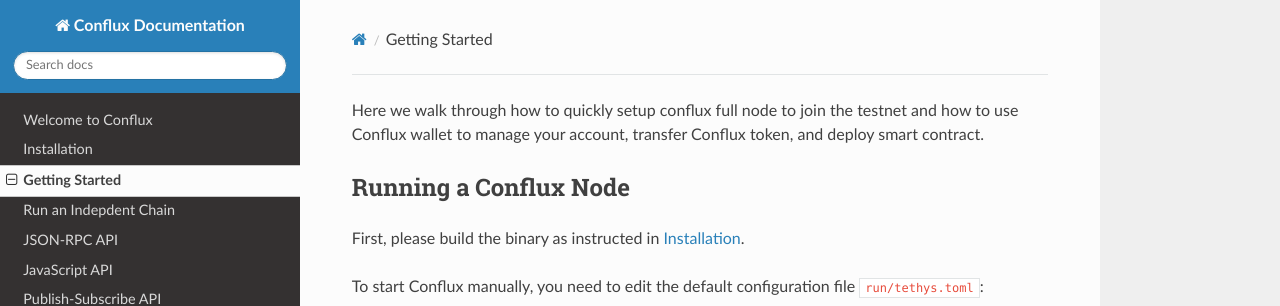
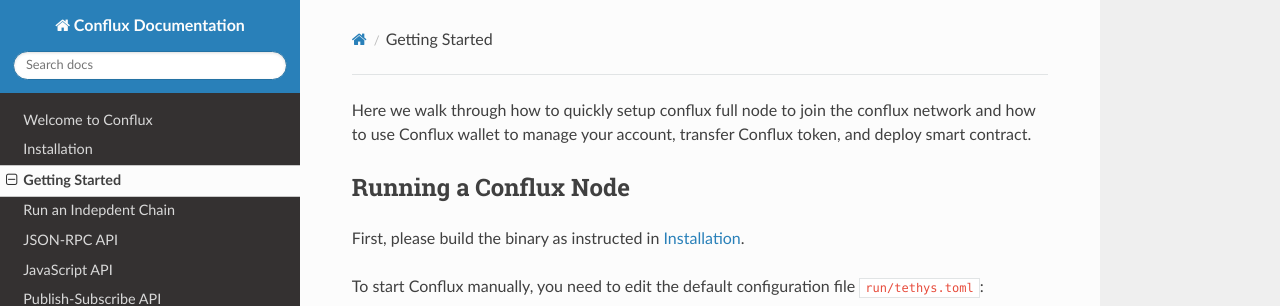
Before and after one commit to Conflux-Chain/conflux-doc, an MkDocs documentation site: the page built from docs/get_started.md, in a window 1280 px wide and 900 px high. Shown: the top 306 px of the window. Built offline with MkDocs 1.6.1, drawn with Linux system fonts in a browser that asks for light colours; nearby versions of some CDN libraries.

Commit message:
Update description about node's network

```diff
--- a/docs/get_started.md
+++ b/docs/get_started.md
@@ -9,7 +9,7 @@
   - full node
 ---
 
-Here we walk through how to quickly setup conflux full node to join the testnet and how to use Conflux wallet to manage your account, transfer Conflux token, and deploy smart contract.
+Here we walk through how to quickly setup conflux full node to join the conflux network and how to use Conflux wallet to manage your account, transfer Conflux token, and deploy smart contract.
 
 ## Running a Conflux Node
 
```
Also changed, not shown: other parts of docs/get_started.md (+1 -1 lines).
